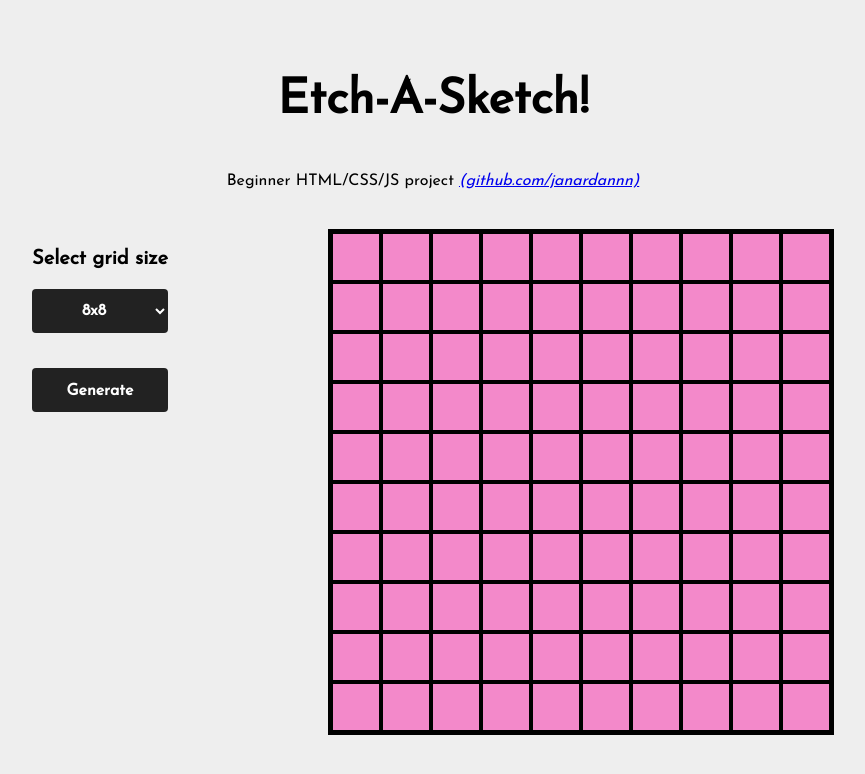
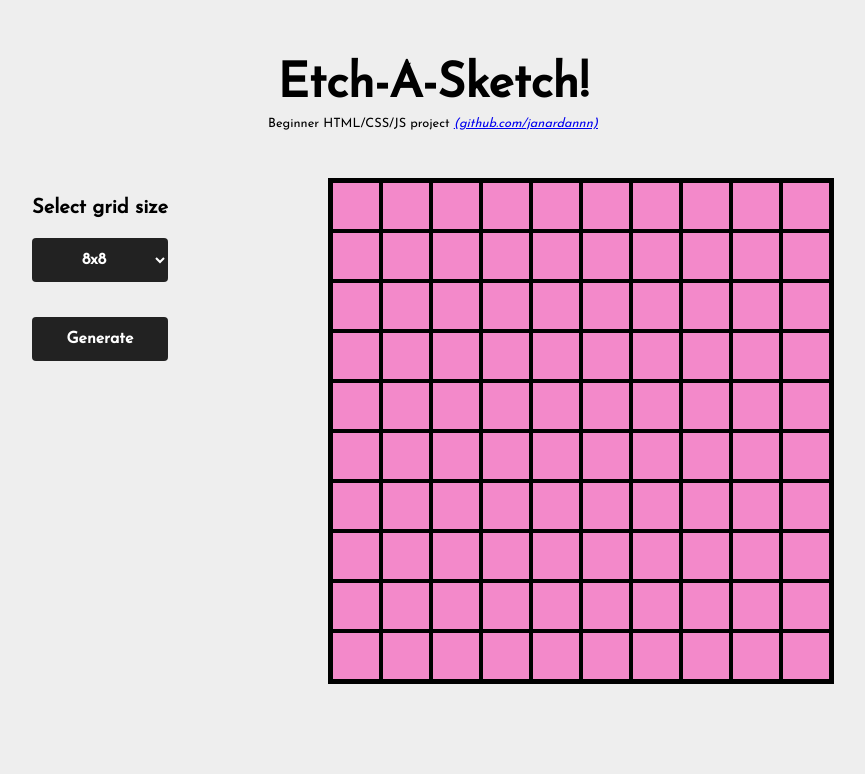
Before and after one commit to janardannn/etch-a-sketch, a plain HTML site: page index.html in a window 1280 px wide. Shown: the whole page, without its empty margins (207-1072 px from the left). Drawn offline with Linux system fonts and the light colour scheme.

Commit message:
fixed banner css

```diff
--- a/styles.css
+++ b/styles.css
@@ -12,18 +12,21 @@ body {
 .banner {
   display: flex;
   flex-direction: column;
-  margin-bottom: 1.5rem;
-  margin-top: 2rem;
+  margin-top: 3rem;
+  margin-bottom: 2.5rem;
 }
 
 .project-title {
   flex: 1;
   align-self: center;
   font-size: 48px;
+  margin: 0;
 }
 
 .project-description {
   align-self: center;
+  margin: 8px;
+  font-size: 0.8rem;
 }
 
 .control-and-display {
```
